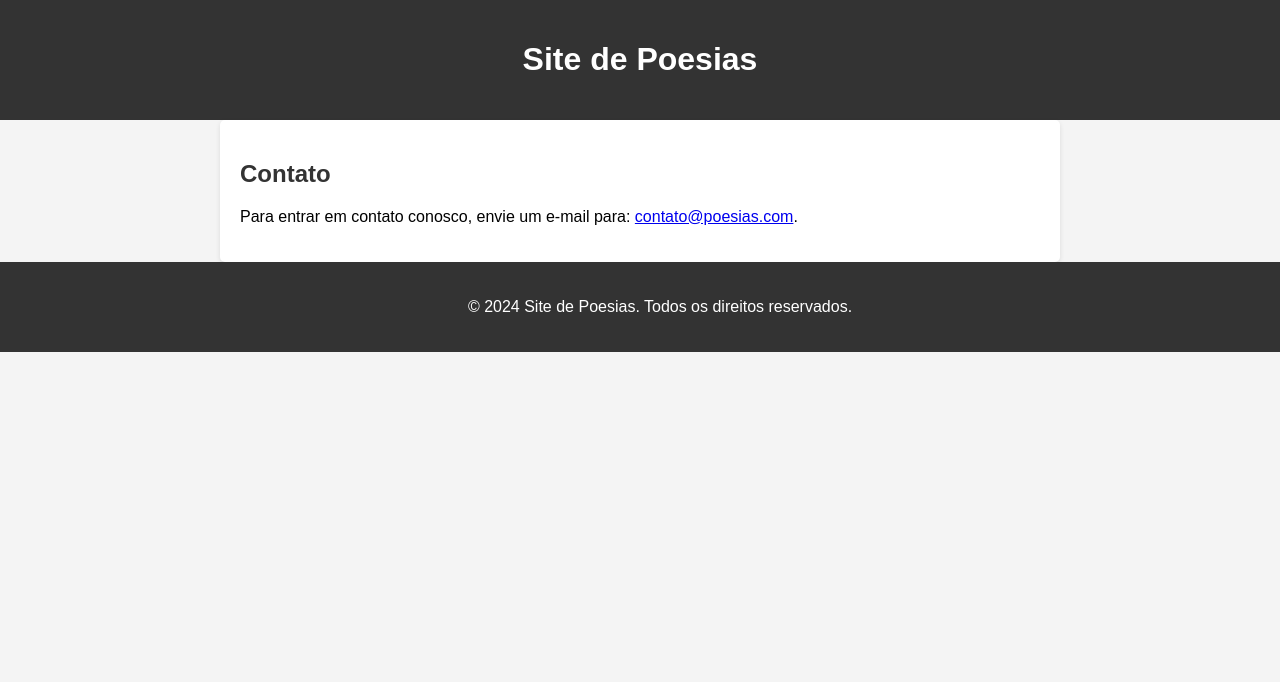
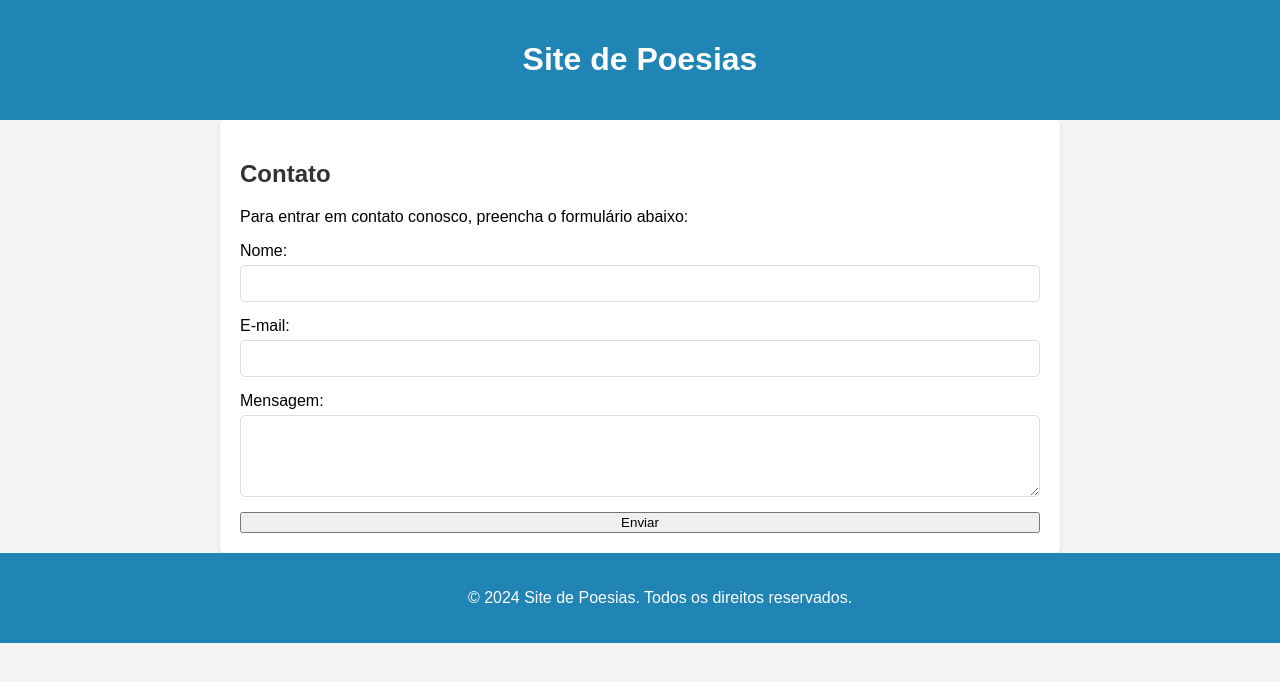
Before and after one commit to GuilhermeRenno/back-end_Python, a Django app: page /contatos/ in a window 1280 px wide. Shown: the top 682 px of the page. Run offline with Django 5.2, Linux system fonts and the light colour scheme.

Commit message:
rework htmls

```diff
--- a/poesias/Templates/contatos.html
+++ b/poesias/Templates/contatos.html
@@ -12,8 +12,8 @@
             background-color: #f4f4f4;
         }
 
-        header {
-            background-color: #333;
+        header, footer {
+            background-color: #2085B4;
             color: #fff;
             padding: 20px;
             text-align: center;
@@ -47,11 +47,23 @@
             color: #333;
         }
 
+        form {
+            display: flex;
+            flex-direction: column;
+        }
+
+        label {
+            margin-bottom: 5px;
+        }
+
+        input, textarea {
+            margin-bottom: 15px;
+            padding: 10px;
+            border: 1px solid #ddd;
+            border-radius: 5px;
+        }
+
         footer {
-            text-align: center;
-            padding: 20px;
-            background-color: #333;
-            color: #fff;
             position: relative;
             bottom: 0;
             width: 100%;
@@ -66,7 +78,19 @@
     <main>
         <section id="contato">
             <h2>Contato</h2>
-            <p>Para entrar em contato conosco, envie um e-mail para: <a href="mailto:contato@poesias.com">contato@poesias.com</a>.</p>
+            <p>Para entrar em contato conosco, preencha o formulário abaixo:</p>
+            <form>
+                <label for="nome">Nome:</label>
+                <input type="text" id="nome" name="nome" required>
+
+                <label for="email">E-mail:</label>
+                <input type="email" id="email" name="email" required>
+
+                <label for="mensagem">Mensagem:</label>
+                <textarea id="mensagem" name="mensagem" rows="4" required></textarea>
+
+                <button type="submit">Enviar</button>
+            </form>
         </section>
     </main>
 
--- a/poesias/Templates/produtos.html
+++ b/poesias/Templates/produtos.html
@@ -13,7 +13,7 @@
         }
 
         header {
-            background-color: #333;
+            background-color: #2085B4;
             color: #fff;
             padding: 20px;
             text-align: center;
@@ -58,7 +58,7 @@
         footer {
             text-align: center;
             padding: 20px;
-            background-color: #333;
+            background-color: #2085B4;
             color: #fff;
             position: relative;
             bottom: 0;
--- a/poesias/Templates/sobre.html
+++ b/poesias/Templates/sobre.html
@@ -9,11 +9,11 @@
             font-family: Arial, sans-serif;
             margin: 0;
             padding: 0;
-            background-color: #f4f4f4;
+            background-color: #FAFAFA;
         }
 
         header {
-            background-color: #333;
+            background-color: #2085B4;
             color: #fff;
             padding: 20px;
             text-align: center;
@@ -50,7 +50,7 @@
         footer {
             text-align: center;
             padding: 20px;
-            background-color: #333;
+            background-color: #2085B4;
             color: #fff;
             position: relative;
             bottom: 0;
```
